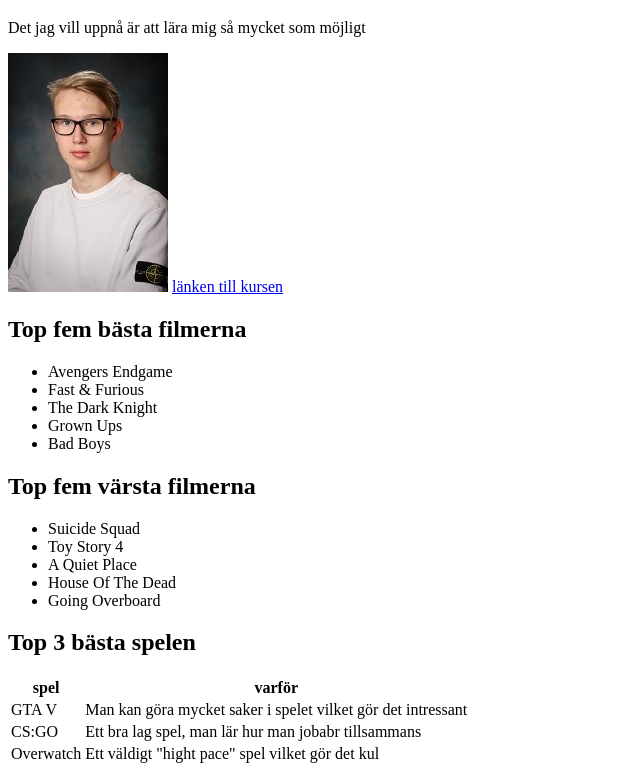
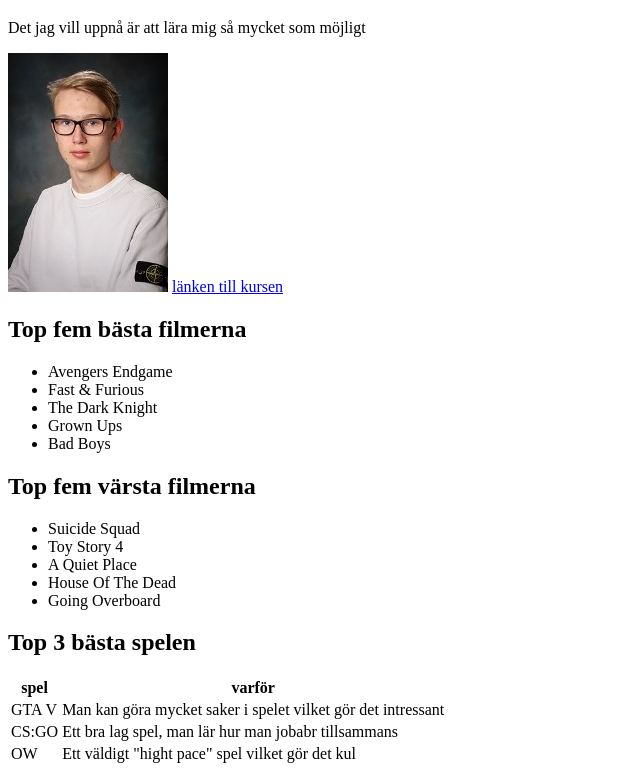
Before and after one commit to marcusIT19a/marcus_andersson_it19a, a plain HTML site: page tillämpad programmering/first page/firstpage.html in a window 1280 px wide. Shown: the part 61-835 px from the top of the page, without its empty margins (0-640 px from the left). Drawn offline with Linux system fonts and the light colour scheme.

Commit message:
ändring

```diff
--- a/tillämpad programmering/first page/firstpage.html
+++ b/tillämpad programmering/first page/firstpage.html
@@ -49,7 +49,7 @@
             <td>Ett bra lag spel, man lär hur man jobabr tillsammans</td>
         </tr>
         <tr>
-            <td>Overwatch</td>
+            <td>OW</td>
             <td>Ett väldigt "hight pace" spel vilket gör det kul</td>
         </tr>
     </table>
```
